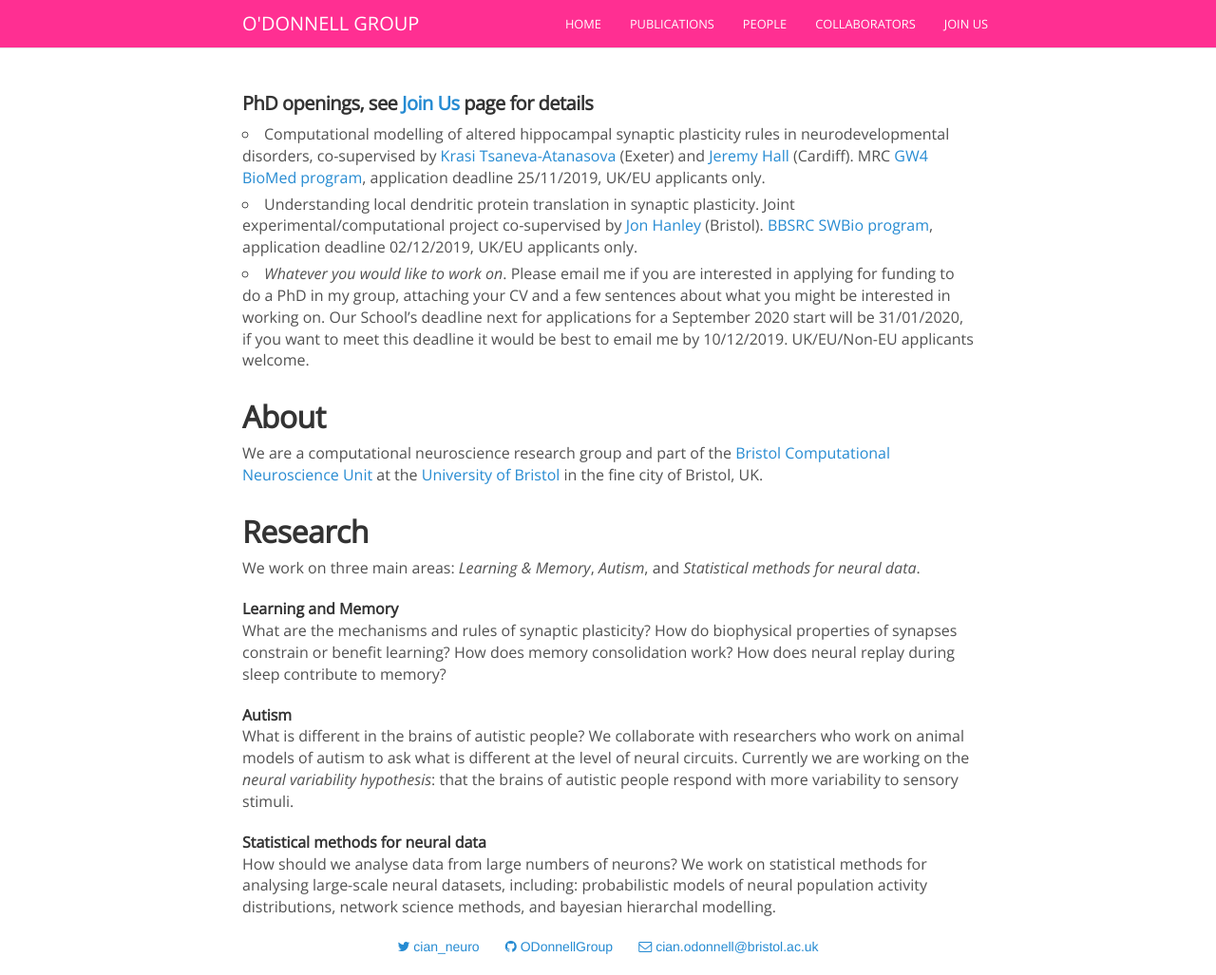
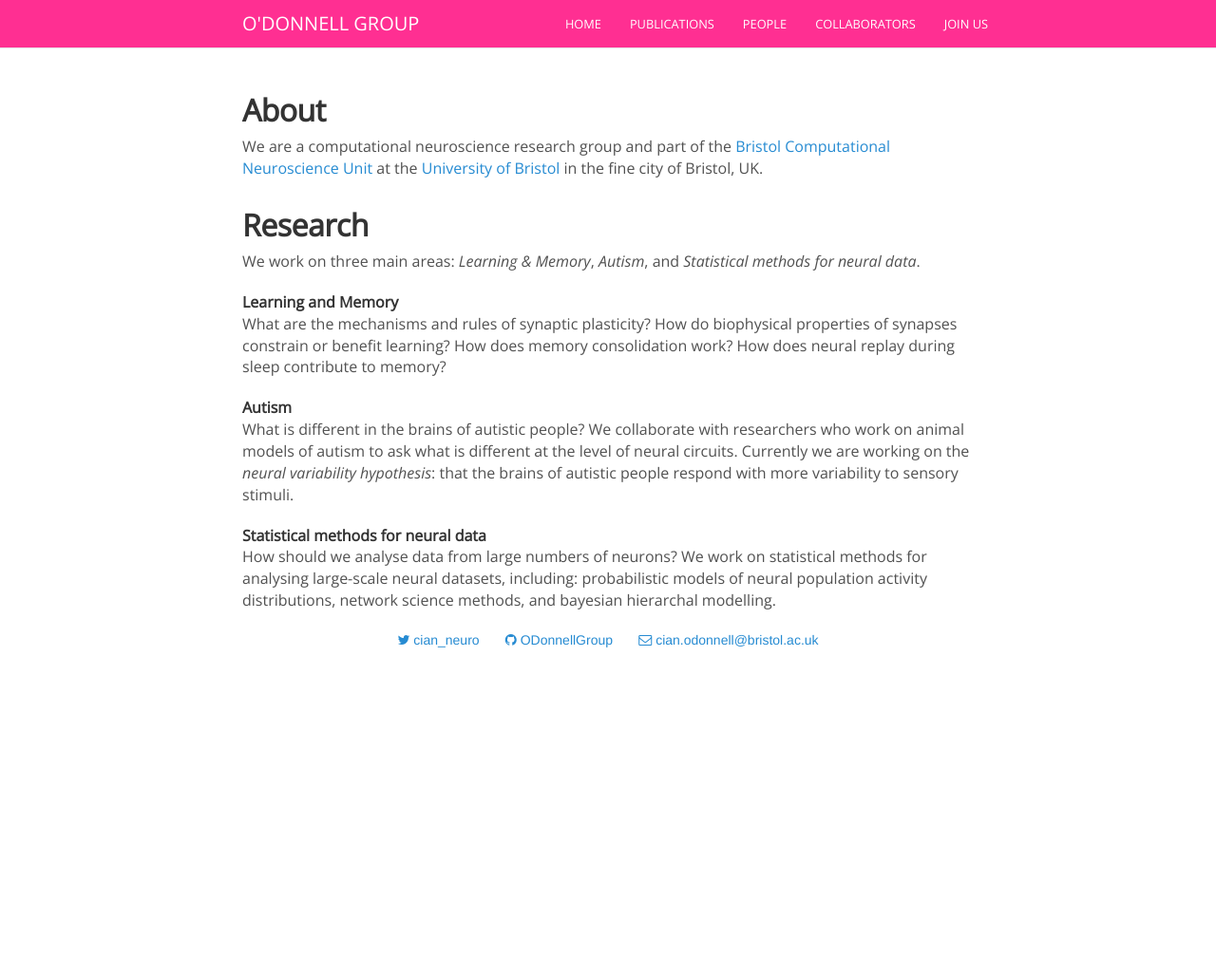
Before and after one commit to odonnellgroup/odonnellgroup.github.io, a Jekyll site: the page built from index.md, in a window 1280 px wide and 1027 px high. Shown: the whole window at 95% size. Built offline with Jekyll 4.4.1, drawn with Linux system fonts in a browser that asks for light colours; nearby versions of some CDN libraries; comment, search, counter and statistics services are not loaded.

```diff
--- a/index.md
+++ b/index.md
@@ -5,11 +5,6 @@
 layout: page
 title: O'Donnell group
 ---
-
-#### PhD openings, see [Join Us](https://odonnellgroup.github.io/join/) page for details
-- Computational modelling of altered hippocampal synaptic plasticity rules in neurodevelopmental disorders, co-supervised by [Krasi Tsaneva-Atanasova](https://emps.exeter.ac.uk/mathematics/staff/kt298) (Exeter) and [Jeremy Hall](https://www.cardiff.ac.uk/people/view/57718-hall-jeremy) (Cardiff). MRC [GW4 BioMed program](https://www.gw4biomed.ac.uk), application deadline 25/11/2019, UK/EU applicants only.
-- Understanding local dendritic protein translation in synaptic plasticity. Joint experimental/computational project co-supervised by [Jon Hanley](https://hanleylab.site123.me) (Bristol). [BBSRC SWBio program](https://www.swbio.ac.uk), application deadline 02/12/2019, UK/EU applicants only.
-- *Whatever you would like to work on*. Please email me if you are interested in applying for funding to do a PhD in my group, attaching your CV and a few sentences about what you might be interested in working on. Our School's deadline next for applications for a September 2020 start will be 31/01/2020, if you want to meet this deadline it would be best to email me by 10/12/2019. UK/EU/Non-EU applicants welcome.
 
 ## About ##
 
```
Also changed, not shown: collaborators.md (+1 -0 lines), join.md (+1 -5 lines).
